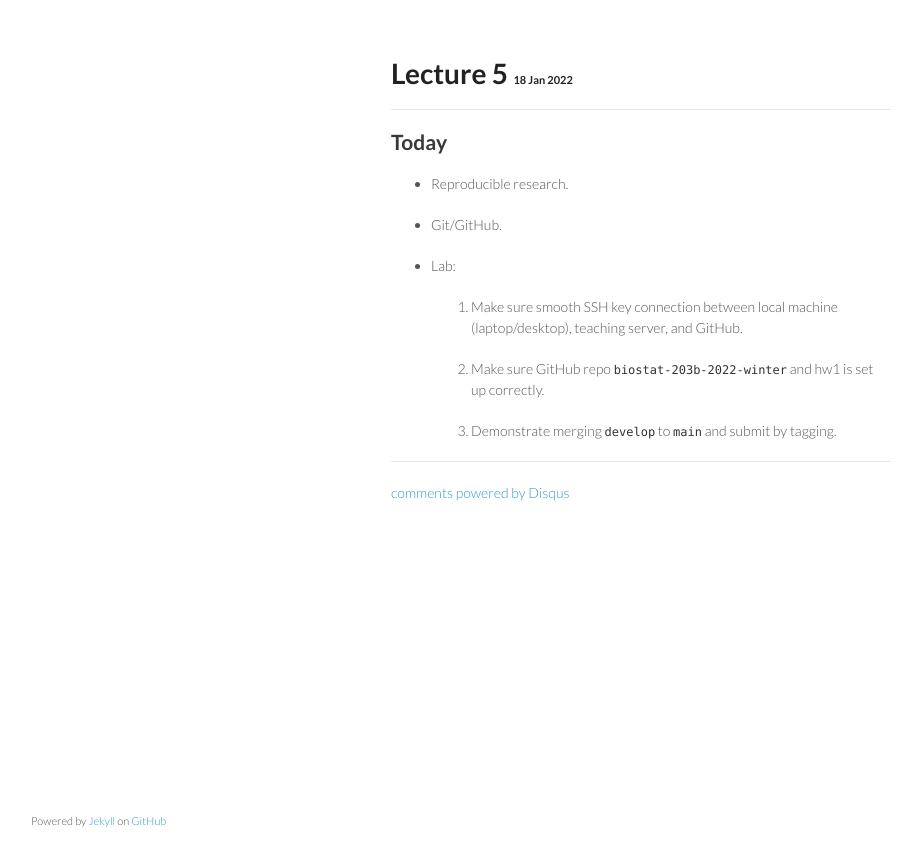
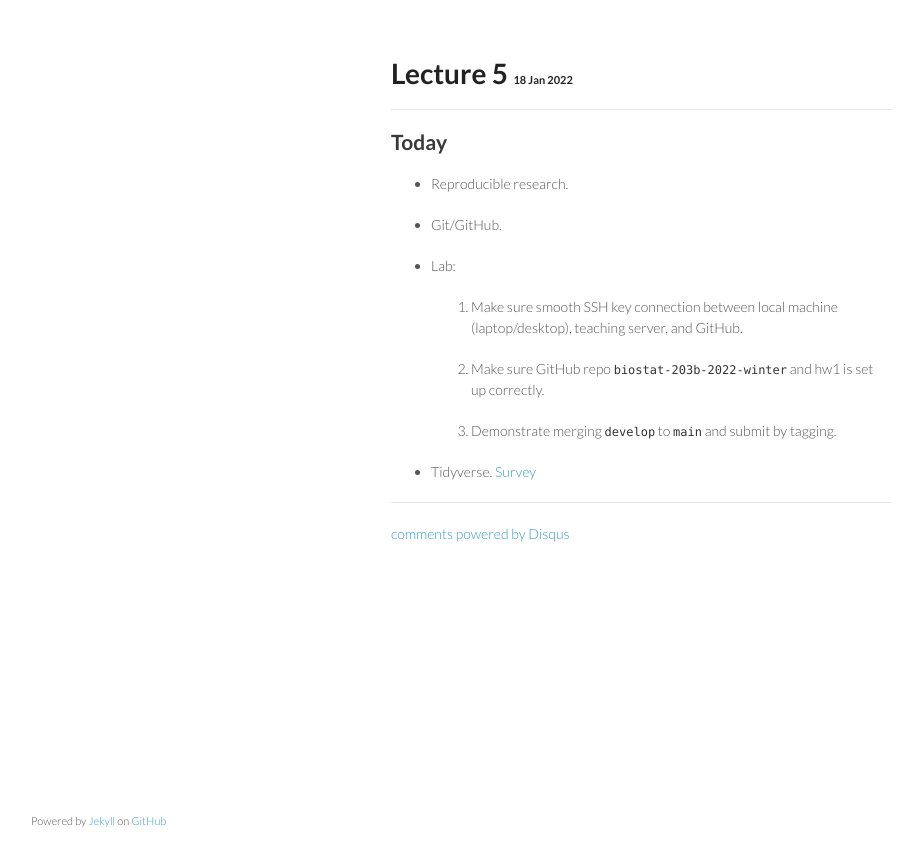
Before and after one commit to ucla-biostat-203b/2022winter, a Jekyll site: the page built from _posts/2022-01-18-week3-day1.md, in a window 1280 px wide. Shown: the top 866 px of the page, without its empty margins (179-1081 px from the left). Built offline with Jekyll 4.4.1, drawn with Linux system fonts in a browser that asks for light colours; comment, search, counter and statistics services are not loaded.

Commit message:
add tidyverse survey link

```diff
--- a/_posts/2022-01-18-week3-day1.md
+++ b/_posts/2022-01-18-week3-day1.md
@@ -17,3 +17,5 @@ category: biostat203bwinter2022
   2. Make sure GitHub repo `biostat-203b-2022-winter` and hw1 is set up correctly.
 
   3. Demonstrate merging `develop` to `main` and submit by tagging.
+
+* Tidyverse. [Survey](https://www.surveymonkey.com/r/8TTJ3B3)
```
